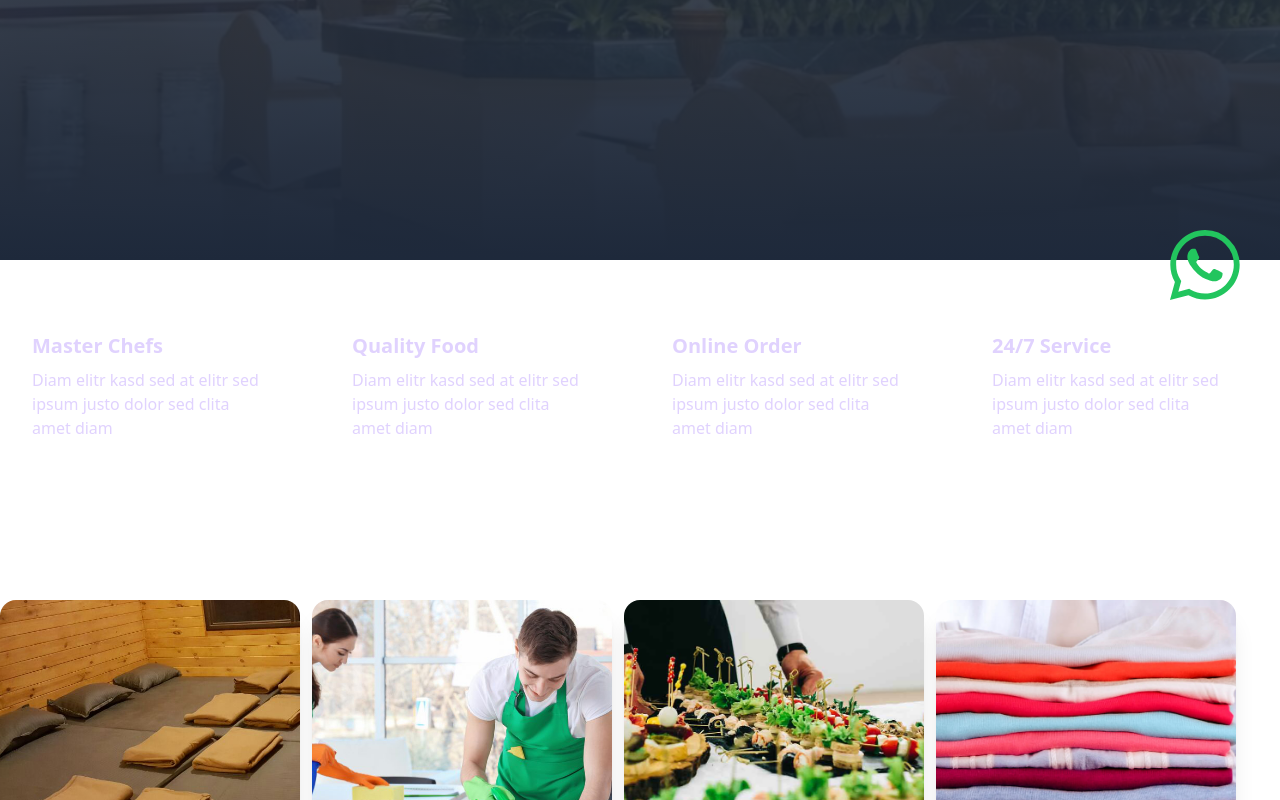
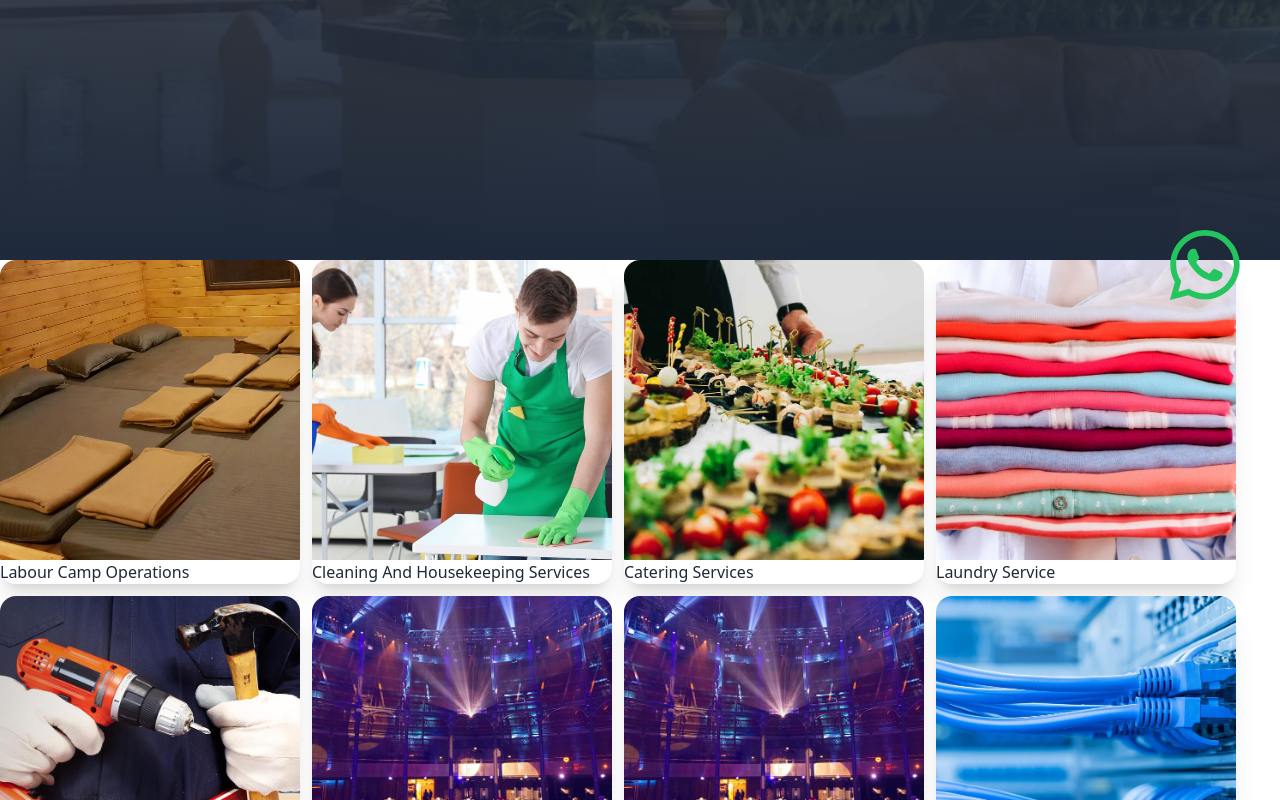
Before and after one commit to IAmIntelligent/kpbpenawar., a React (Vite) app: page /service in a window 1280 px wide. Shown: the part 460-1260 px from the top of the page. Built offline with nearby package versions, Linux system fonts and the light colour scheme.

Commit message:
netlify.toml

```diff
--- a/src/pages/Service.tsx
+++ b/src/pages/Service.tsx
@@ -6,7 +6,7 @@
   return (
     <div>
       <Hero backgroundImage={hero_images?.service_hero} animationImage="none" />
-      <div className="flex flex-wrap gap-5 mt-10">
+      {/* <div className="flex flex-wrap gap-5 mt-10">
         {CardText?.map((card, index) => (
           <div
             key={index}
@@ -18,7 +18,7 @@
             </div>
           </div>
         ))}
-      </div>
+      </div> */}
 
       <div className="flex  flex-wrap gap-3">
         {services?.map(({ image, text }, index) => (
```
